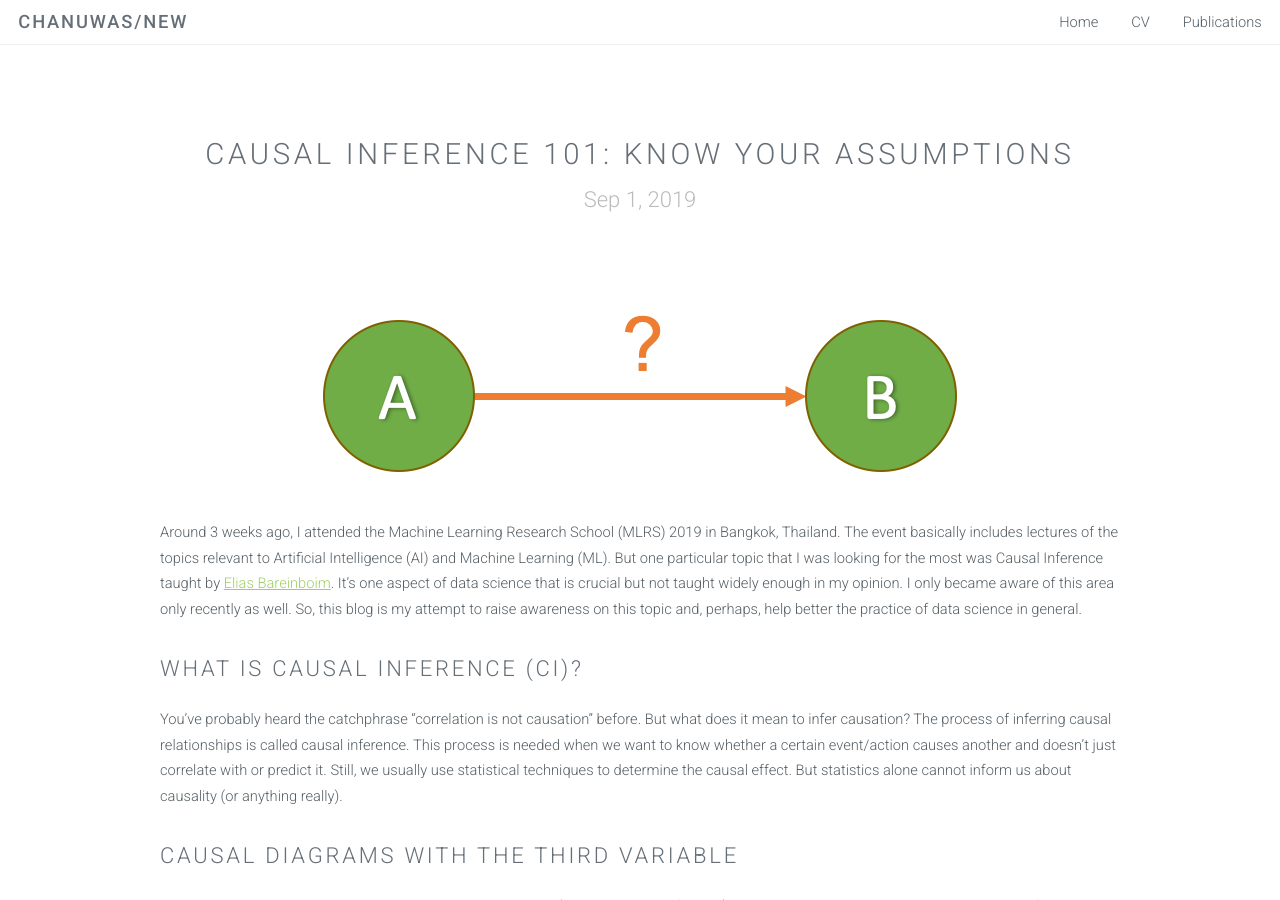
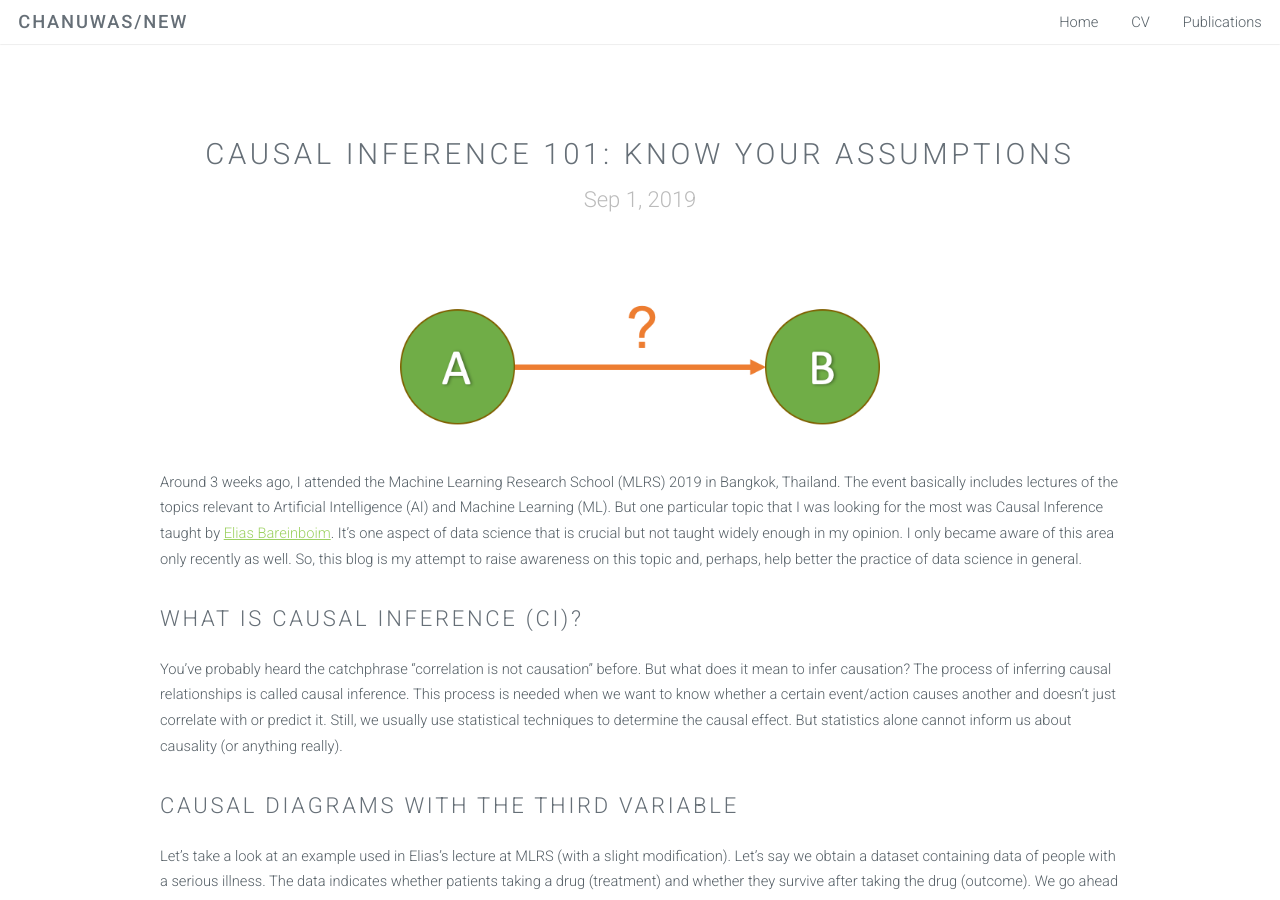
Before and after one commit to chasnew/chasnew.github.io, a Jekyll site: the page built from _posts/2019-09-01-ci101.markdown, in a window 1280 px wide and 900 px high. Built offline with Jekyll 4.4.1, drawn with Linux system fonts in a browser that asks for light colours.

Commit message:
adjusted proportional image size

```diff
--- a/_posts/2019-09-01-ci101.markdown
+++ b/_posts/2019-09-01-ci101.markdown
@@ -6,7 +6,7 @@
 ---
 
 <p align="center">
-<img src="{{ site.baseurl }}/images/ci101/thumbnail.png" max-width="80%" height=auto>
+<img src="{{ site.baseurl }}/images/ci101/thumbnail.png" width="50%" height=auto>
 </p>
 Around 3 weeks ago, I attended the Machine Learning Research School (MLRS) 2019 in Bangkok, Thailand. The event basically includes lectures of the topics relevant to Artificial Intelligence (AI) and Machine Learning (ML). But one particular topic that I was looking for the most was Causal Inference taught by [Elias Bareinboim](https://causalai.net/). It’s one aspect of data science that is crucial but not taught widely enough in my opinion. I only became aware of this area only recently as well. So, this blog is my attempt to raise awareness on this topic and, perhaps, help better the practice of data science in general.
 
@@ -17,7 +17,7 @@
 Let’s take a look at an example used in Elias’s lecture at MLRS (with a slight modification). Let’s say we obtain a dataset containing data of people with a serious illness. The data indicates whether patients taking a drug (treatment) and whether they survive after taking the drug (outcome). We go ahead and explore the data and create a table showing statistics of recovery rate as in figure 1.
 
 <p align="center">
-<img src="{{ site.baseurl }}/images/ci101/drug_ex1.png" max-width="80%" height=auto><br>
+<img src="{{ site.baseurl }}/images/ci101/drug_ex1.png" width="70%" height=auto><br>
 figure 1. table showing recovery rate of treatment and control groups
 </p>
 
@@ -31,14 +31,14 @@
 From what we can notice from the tables in figure 2, it seems that the patients are more likely to survive by not taking the drug for both adults and children now. This is a phenomenon called Simpson’s paradox. This phenomenon happens when some subgroup variables are neglected in the analysis resulting in a disappearance or reversal of patterns in the data. This phenomenon can be generally attributed to “confounder” variables. So, how do we prevent this from happening in the first place? We have to remember that statistics is just a tool. Analysis results can’t tell us anything without our assumptions or contexts. In a causal inference framework, Structural Causal Models (SCM), we express our assumptions using a causal graph, which is basically a Directed Acyclic Graph (DAG). Considering our example, there are 3 main potential causal graphs that would give us results as in figure 2. These three causal graphs are illustrated below in figure 3. Each of them reflects different assumptions of how the world works, or how taking the drug, age, and survival rate relate to one another in this scenario.
 
 <p align="center">
-<img src="{{ site.baseurl }}/images/ci101/causal_graphs.png" height="85%" width=auto><br>
+<img src="{{ site.baseurl }}/images/ci101/causal_graphs.png" width="70%" height=auto><br>
 figure 3. example of causal graphs
 </p>
 
 According to figure 3, our first potential causal graph (graph A) indicates that the age variable is a confounder variable between the treatment and outcome variables. This means that the age variable partially determines who do (or do not) take the drug while it also influences the survival rate (adults and children have different base survival rate). Whereas, the second causal graph (graph B) reflects that the age variable partially mediates the effect of the drug on survival rate. But we can use our intuition to filter out this possibility because the drug (usually) shouldn’t be able to make adults biologically equivalent to children and vice versa. Lastly, graph C indicates that the relationships between drug, age, and survival rate are confounded by unobserved variables. Learning from this example, you might start thinking that we should throw in as many variables into the analysis as possible. But there’s another type of variables in the causal framework that’s called a collider. A collider variable in a causal graph will look like in figure 4 below.
 
 <p align="center">
-<img src="{{ site.baseurl }}/images/ci101/collider.png" max-width="80%" height=auto><br>
+<img src="{{ site.baseurl }}/images/ci101/collider.png" width="30%" height=auto><br>
 figure 4. causal diagram of a collider (variable C)
 </p>
 
@@ -47,14 +47,14 @@
 ## Causal hierarchy and identification
 
 <p align="center">
-<img src="{{ site.baseurl }}/images/ci101/causal_hierarchy.png" max-width="80%" height=auto><br>
+<img src="{{ site.baseurl }}/images/ci101/causal_hierarchy.png" width="80%" height=auto><br>
 figure 5 Judea’s causal hierarchy showing different level of causal questions ([source](https://dl.acm.org/doi/10.1145/3241036))
 </p>
 
 According to Judea’s causal hierarchy, there are 3 levels of causal questions we can ask, including association, intervention, and counterfactual. This model is described as a hierarchy because if you have access to information at the higher levels, it’s implied that you can answer the queries at the lower levels as well. The lowest level of this hierarchy is association that includes correlational analyses and most predictive models (Pearl, 2019).
 
 <p align="center">
-<img src="{{ site.baseurl }}/images/ci101/CI_engine.png" width="80%" height=auto><br>
+<img src="{{ site.baseurl }}/images/ci101/CI_engine.png" width="70%" height=auto><br>
 figure 6. causal inference engine in Structural Causal Model
 </p>
 
```
